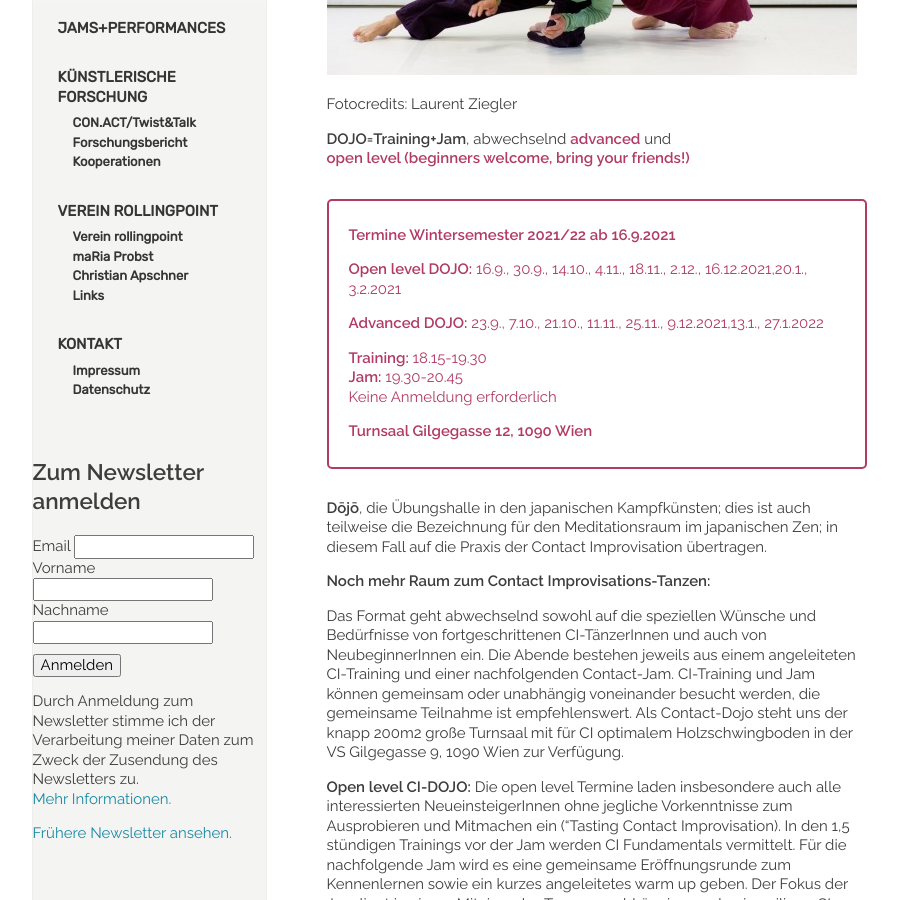
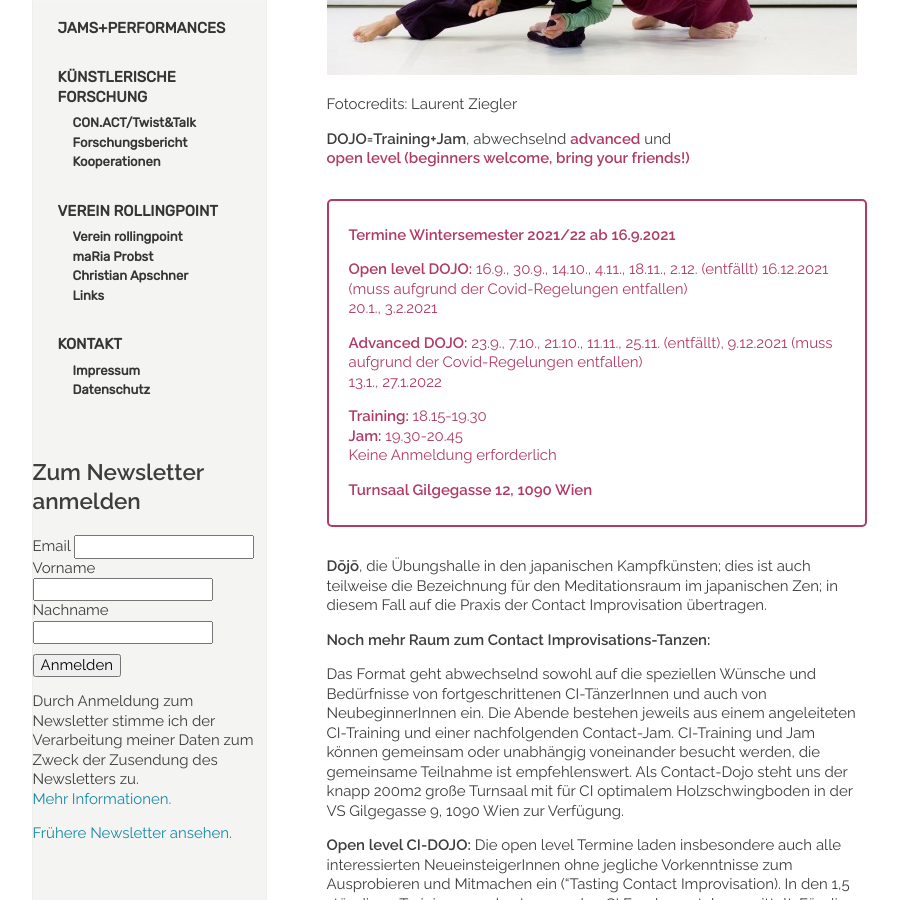
Before and after one commit to manulari/rollingpointat, a Jekyll site: the page built from _pages_de/dojo.md, in a window 1280 px wide and 900 px high, scrolled down 463 px. Shown: the whole window, without its empty margins (152-1050 px from the left). Built offline with Jekyll 4.4.1, drawn with Linux system fonts in a browser that asks for light colours; comment, search, counter and statistics services are not loaded.

Commit message:
Update page (de) “dojo”

```diff
--- a/_pages_de/dojo.md
+++ b/_pages_de/dojo.md
@@ -13,9 +13,11 @@ Fotocredits: Laurent Ziegler
 
 > `Termine Wintersemester 2021/22 ab 16.9.2021`
 >
-> **Open level DOJO:** 16.9., 30.9., 14.10., 4.11., 18.11., 2.12., 16.12.2021,20.1., 3.2.2021
+> **Open level DOJO:** 16.9., 30.9., 14.10., 4.11., 18.11., 2.12. (entfällt) 16.12.2021 (muss aufgrund der Covid-Regelungen entfallen)\
+> 20.1., 3.2.2021
 >
-> **Advanced DOJO:** 23.9., 7.10., 21.10., 11.11., 25.11., 9.12.2021,13.1., 27.1.2022
+> **Advanced DOJO:** 23.9., 7.10., 21.10., 11.11., 25.11. (entfällt), 9.12.2021 (muss aufgrund der Covid-Regelungen entfallen)\
+> 13.1., 27.1.2022
 >
 > **Training:** 18.15-19.30\
 > **Jam:** 19.30-20.45\
```
